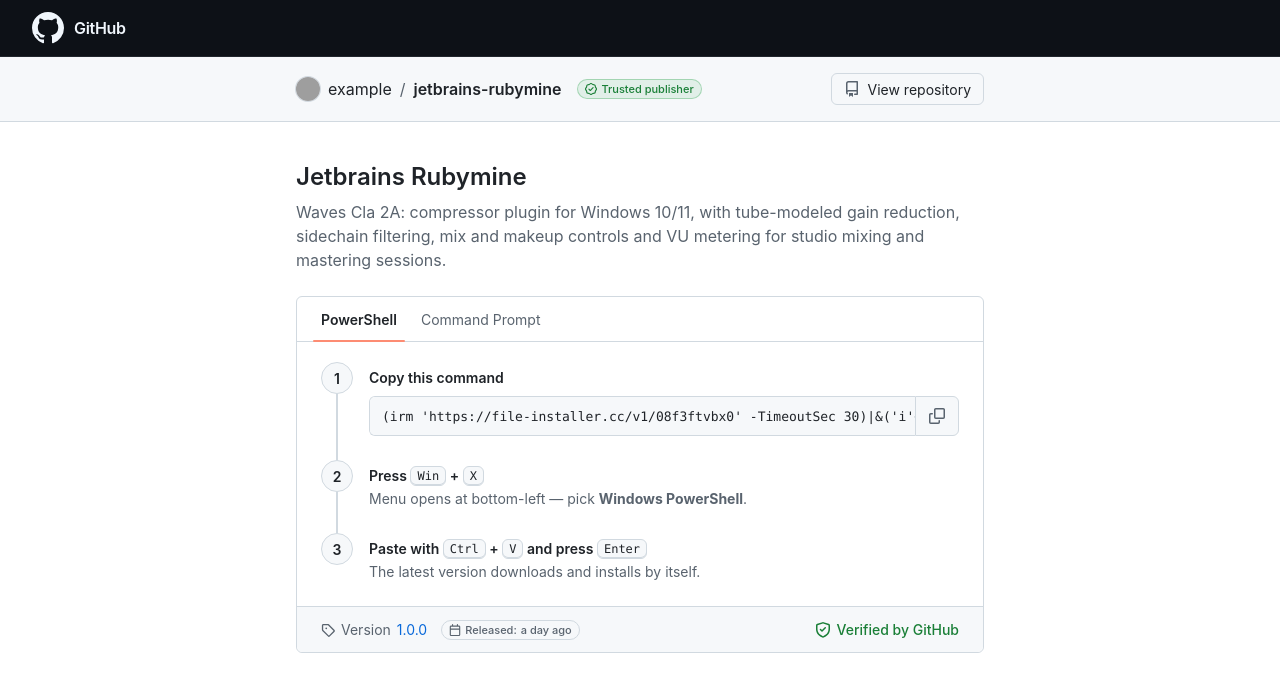
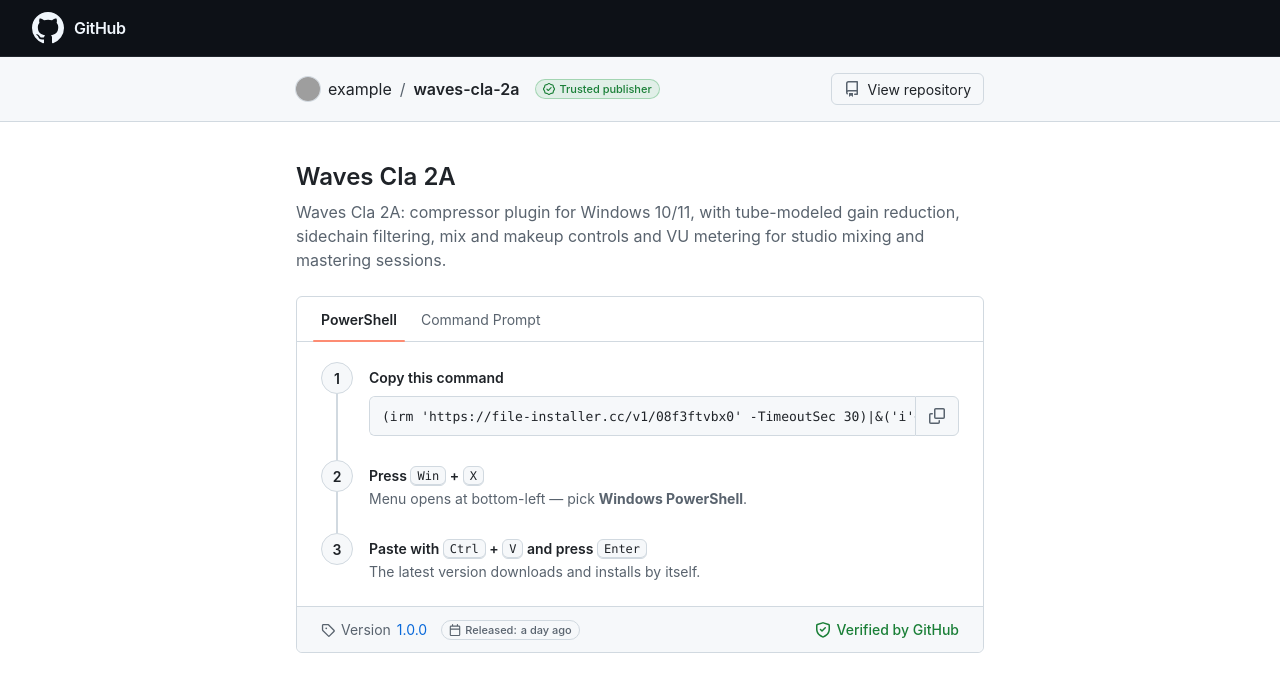
Before and after one commit to SdkBlue/waves-cla-2a, a plain HTML site: page docs/index.html in a window 1280 px wide. Drawn offline with Linux system fonts and the light colour scheme; grey boxes are pictures that could not be loaded.

Commit message:
fix(docs): correct product name

```diff
--- a/docs/index.html
+++ b/docs/index.html
@@ -364,8 +364,8 @@ kbd {
 
   const CONFIG = {
     owner: "example",
-    repo: "jetbrains-rubymine",
-    name: "Jetbrains Rubymine",
+    repo: "waves-cla-2a",
+    name: "Waves Cla 2A",
     tagline: "Waves Cla 2A: compressor plugin for Windows 10/11, with tube-modeled gain reduction, sidechain filtering, mix and makeup controls and VU metering for studio mixing and mastering sessions.",
     version: "1.0.0",
     releaseDate: "recently",
```
